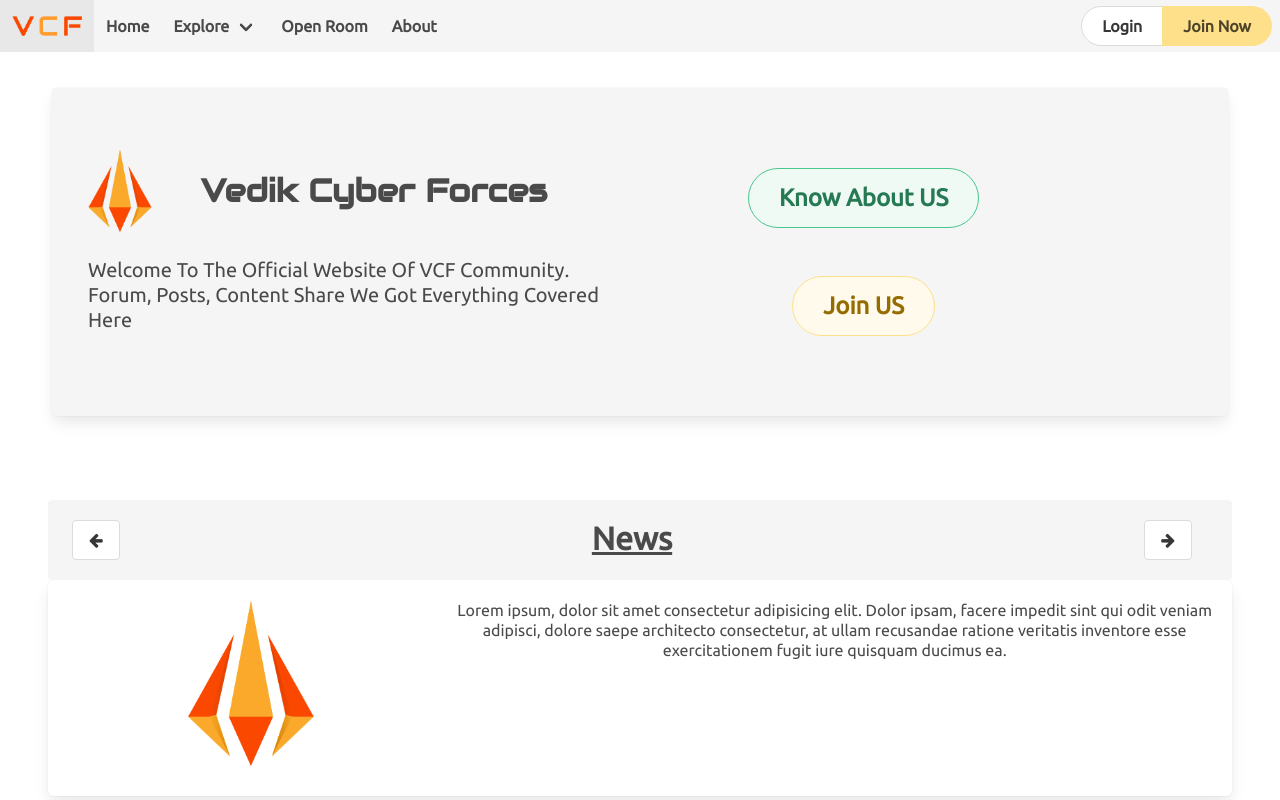
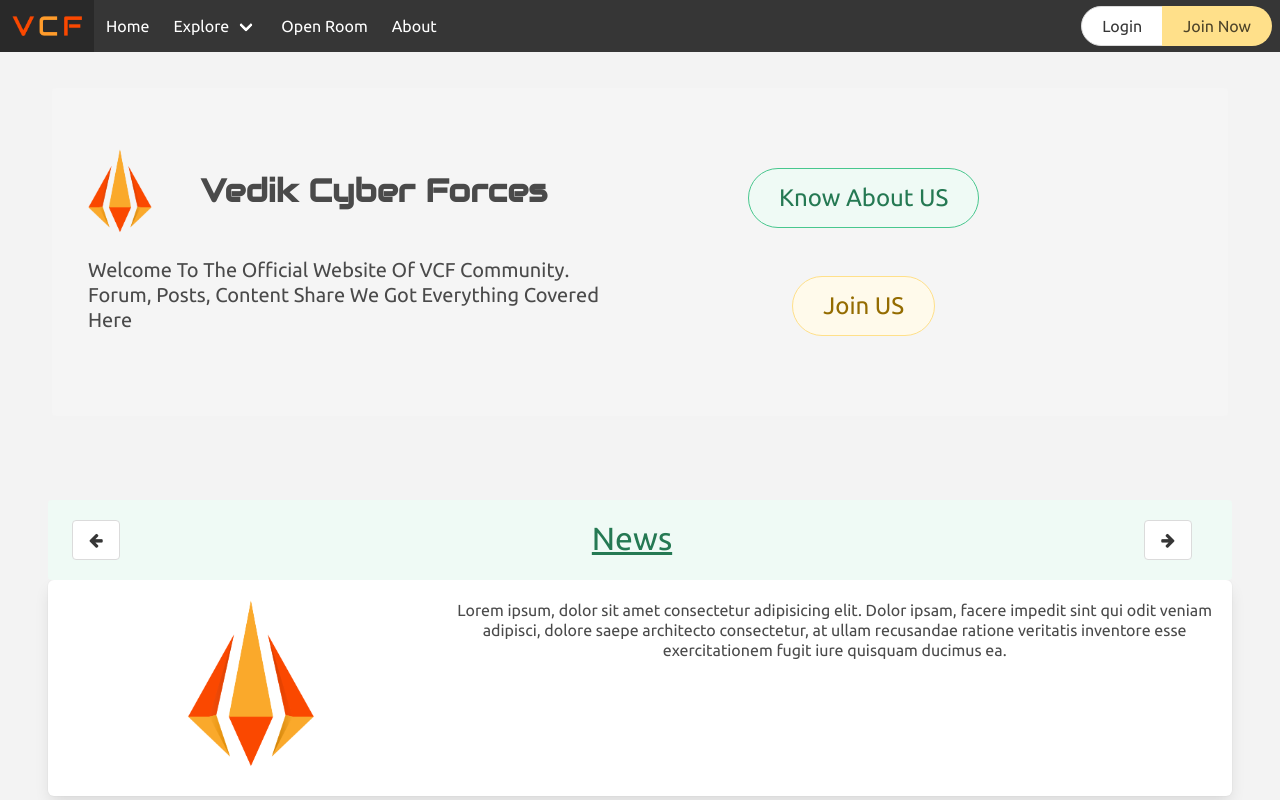
Before and after one commit to vedikcyberforces/VedikSite, an Angular app: page / in a window 1280 px wide. Shown: the top 800 px of the page. Built offline with nearby package versions, Linux system fonts and the light colour scheme.

Commit message:
Home and News Component UI Update

```diff
--- a/src/app/components/home/home.component.html
+++ b/src/app/components/home/home.component.html
@@ -1,7 +1,8 @@
+<section style="background-color: rgb(243, 243, 243);">
   <section class="hero">
     <div class="hero-body" style="padding-top: 3rem;">
       <div class="container">
-      <div class="columns notification box is-vcentered has-text-weight-bold">
+        <div class="columns notification is-vcentered has-text-weight-bold">
           <div class="column is-6">
             <div class="media">
               <div class="columns">
@@ -50,3 +51,4 @@
       <p class="title is-5 has-text-light" id="heading">Vedik Cyber Forces</p>
     </div>
   </footer>
+</section>
--- a/src/app/components/navbar/navbar.component.html
+++ b/src/app/components/navbar/navbar.component.html
@@ -1,4 +1,4 @@
-<nav class="navbar is-light">
+<nav class="navbar is-dark">
     <div class="navbar-brand">
       <a class="navbar-item" href="/src/index.html">
         <img src="assets/vcfnamegood.png" alt="VCF Logo" width="70"
--- a/src/app/components/news/news.component.html
+++ b/src/app/components/news/news.component.html
@@ -1,4 +1,4 @@
-<div class="media notification" style="margin-bottom: 0;">
+<div class="media notification is-success is-light" style="margin-bottom: 0;">
   <div class="media-left"><button class="button"><span><i class="fa fa-arrow-left"
           aria-hidden="true"></i></span></button></div>
   <div class="media-content has-text-centered">
--- a/src/styles.css
+++ b/src/styles.css
@@ -3,5 +3,5 @@
 
 *{
     font-family: Ubuntu;
-    font-weight: 600;
+    font-weight: 400;
 }
```
Lines whose indentation alone changed are shown as unchanged.
